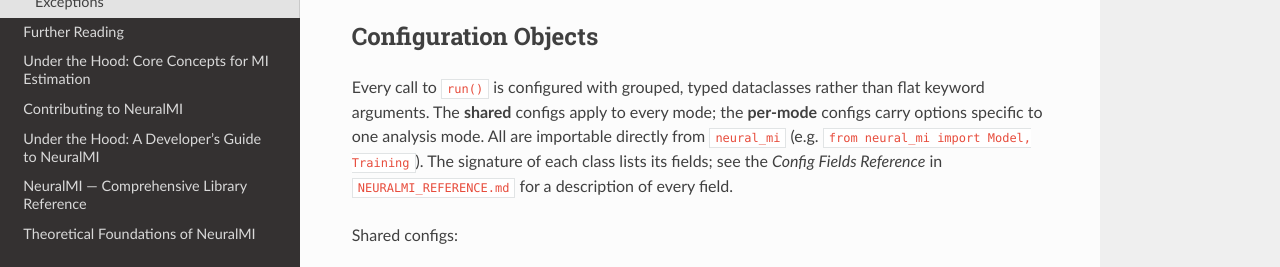
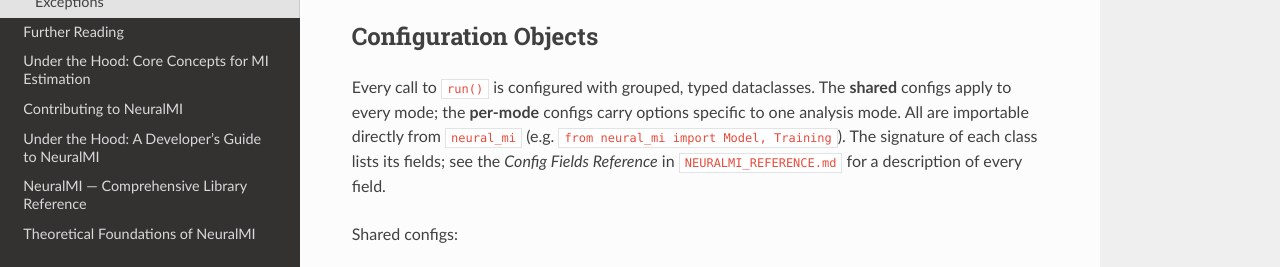
Before and after one commit to eslam-abdelaleem/NeuralMI, a Sphinx documentation site: the page built from docs/source/api_reference.rst, in a window 1280 px wide and 900 px high, cut to the strip 418-685 px from the top of the window. Built offline with Sphinx 7.4.7 and the Read the Docs theme 3.1.0, drawn with Linux system fonts in a browser that asks for light colours; pages that are not in the unit, such as notebooks, are missing from menus.

Commit message:
docs: present the current API as the only reality (no "before")
User-facing docs should describe what the library is, not what it used to be
(that history lives only in the dev CHANGELOG). Remove three phrasings that
implied a prior state:
- api_reference: "grouped, typed dataclasses rather than flat keyword arguments"
  -> "grouped, typed dataclasses".
- README: "our new tutorial series" -> "the tutorial series".
- DEVELOPERS_GUIDE: dimensionality "no longer uses sweeps" -> describe only what
  it does now.

Co-Authored-By: Claude Opus 4.8 <noreply@anthropic.com>

```diff
--- a/docs/source/api_reference.rst
+++ b/docs/source/api_reference.rst
@@ -11,13 +11,12 @@ The ``run()`` function is the main entry point for all analyses in the library.
 Configuration Objects
 ---------------------
 
-Every call to ``run()`` is configured with grouped, typed dataclasses rather than
-flat keyword arguments. The **shared** configs apply to every mode; the
-**per-mode** configs carry options specific to one analysis mode. All are
-importable directly from ``neural_mi`` (e.g. ``from neural_mi import Model,
-Training``). The signature of each class lists its fields; see the
-*Config Fields Reference* in ``NEURALMI_REFERENCE.md`` for a description of every
-field.
+Every call to ``run()`` is configured with grouped, typed dataclasses. The
+**shared** configs apply to every mode; the **per-mode** configs carry options
+specific to one analysis mode. All are importable directly from ``neural_mi``
+(e.g. ``from neural_mi import Model, Training``). The signature of each class
+lists its fields; see the *Config Fields Reference* in ``NEURALMI_REFERENCE.md``
+for a description of every field.
 
 Shared configs:
 
```
Also changed, not shown: DEVELOPERS_GUIDE.md (+1 -1 lines), README.md (+1 -1 lines).
